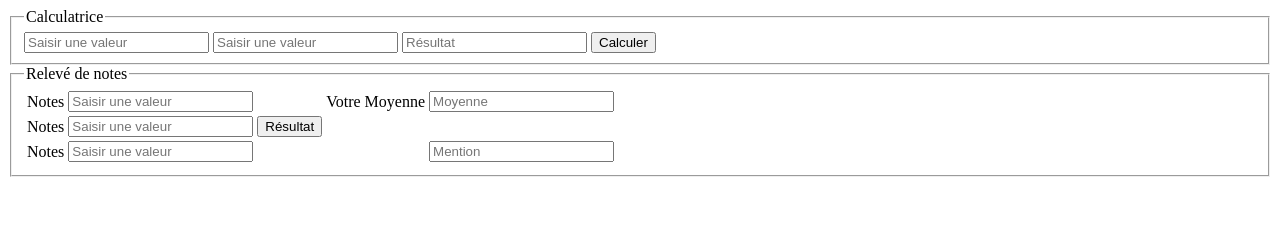
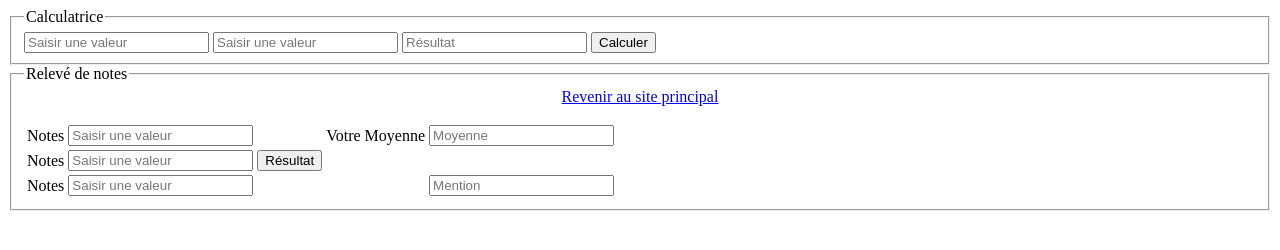
Before and after one commit to hugokenzi/site_principal, a plain HTML site: page calculatrice_js.html in a window 1280 px wide. Drawn offline with Linux system fonts and the light colour scheme.

Commit message:
Add files via upload

```diff
--- a/calculatrice_js.html
+++ b/calculatrice_js.html
@@ -56,5 +56,6 @@
 		<td>Notes</td><td><input type="text" name="t6" id="t6" placeholder="Saisir une valeur"></td><td></td><td></td><td><input type="text" name="r2" id="r2" placeholder="Mention" readonly></td></td>
 		</tr>
 </fieldset>
+<center><a href="index.html"> Revenir au site principal</a></p></center>
 </body>
 </html>
```
